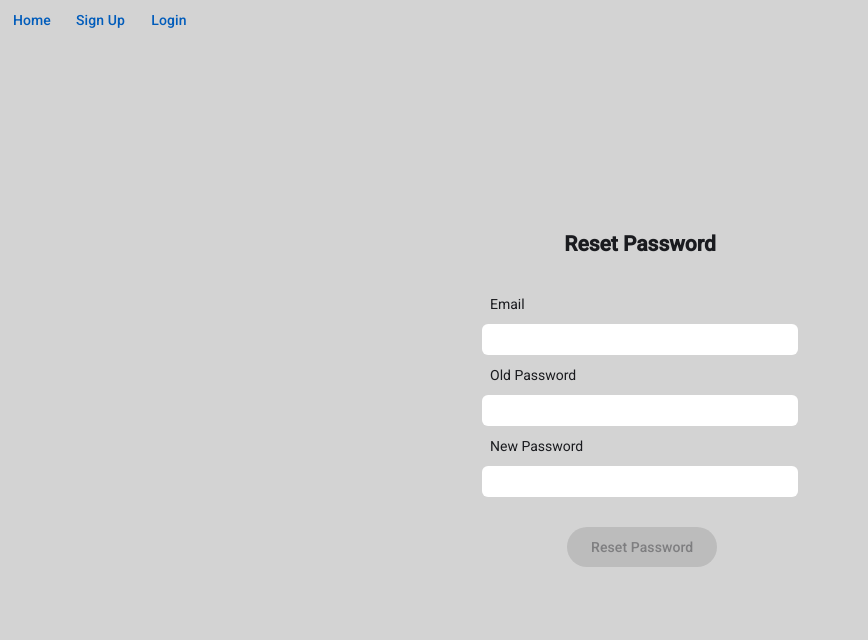
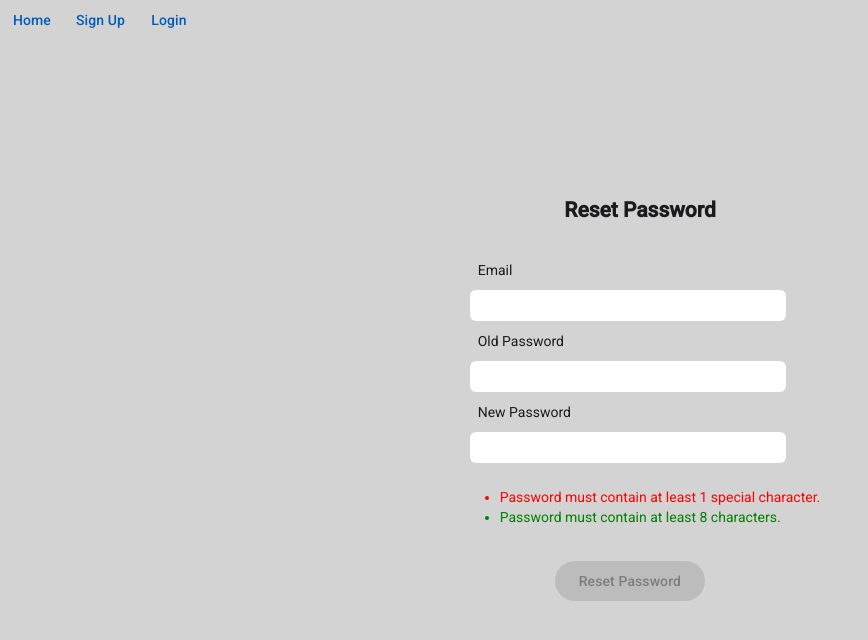
Before and after one commit to JCruz6725/TaskManager_Web_FrontEnd, an Angular app: page /resetPassword in a window 1280 px wide. Shown: the top 640 px of the page, without its empty margins (0-868 px from the left). Built offline with nearby package versions, Linux system fonts and the light colour scheme.

Commit message:
Created a working visual of password policy

```diff
--- a/src/app/Components/reset-password/reset-password.html
+++ b/src/app/Components/reset-password/reset-password.html
@@ -18,6 +18,23 @@
             <input type="text" name="new-pass" id="new-pass" class="text-box" required formControlName="newPassword">
         </div>
 
+        <ul>
+            @if (resetForm.get('newPassword')?.hasError('specialCharMissing')) {
+                <li style="color: red;">Password must contain at least 1 special character.</li>
+            }
+            @else {
+                <li style="color: green;">Password must contain at least 1 special character.</li>
+            }
+
+            @if (resetForm.get('newPassword')?.hasError('minlength')) {
+                <li style="color: red;">Pasword must contain at least 8 characters.</li>
+            }
+            @else{
+                <li style="color: green">Password must contain at least 8 characters.</li>
+            }
+        </ul>
+
+
         <button class="reset-btn" matButton="tonal" type="submit" [disabled]="!resetForm.valid">Reset Password</button>
     </form>
 
--- a/src/app/Components/reset-password/reset-password.ts
+++ b/src/app/Components/reset-password/reset-password.ts
@@ -40,7 +40,7 @@ export class ResetPasswordComponent {
     this.resetForm = this.formBuilder.group({
       email: '',
       oldPassword: '',
-      newPassword: ['', [Validators.required, this.passwordValidator()]]
+      newPassword: ['', [Validators.required, Validators.minLength(8), this.passwordValidator()]]
     });
 
   }
```
